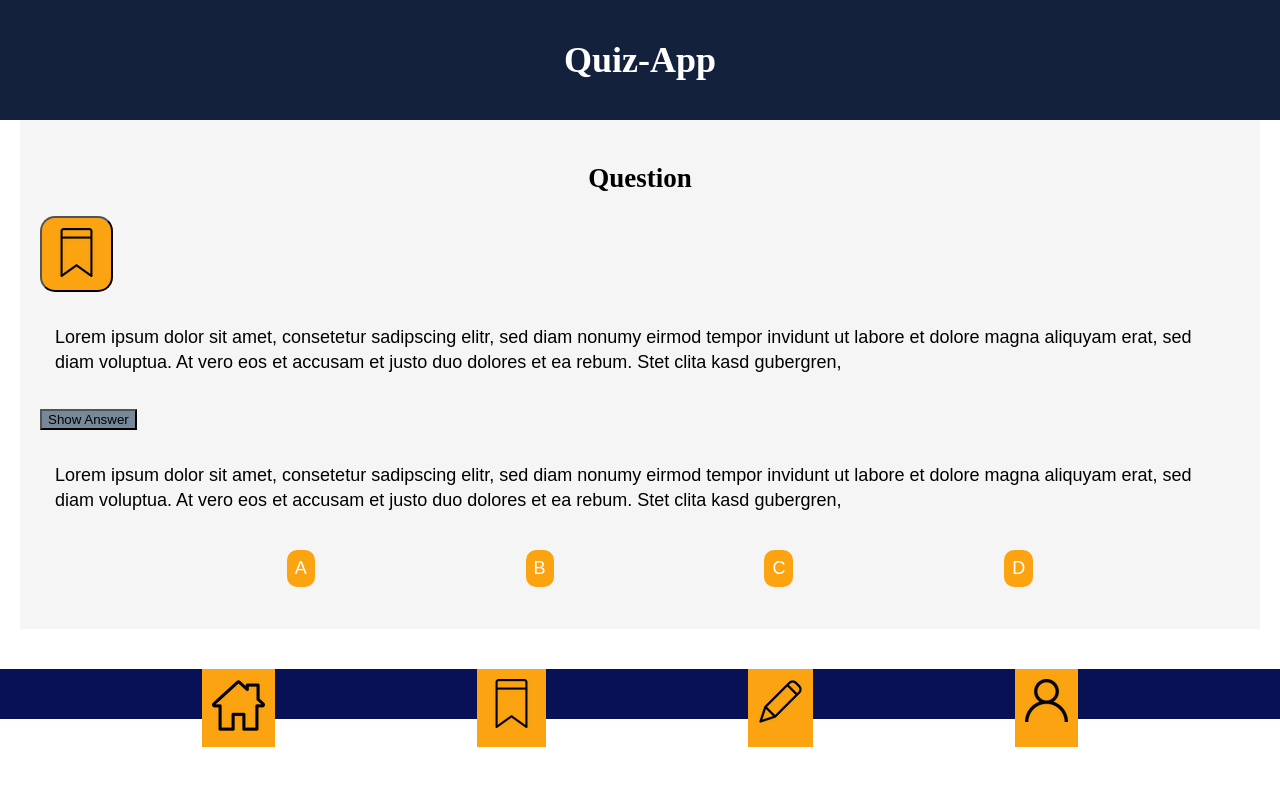
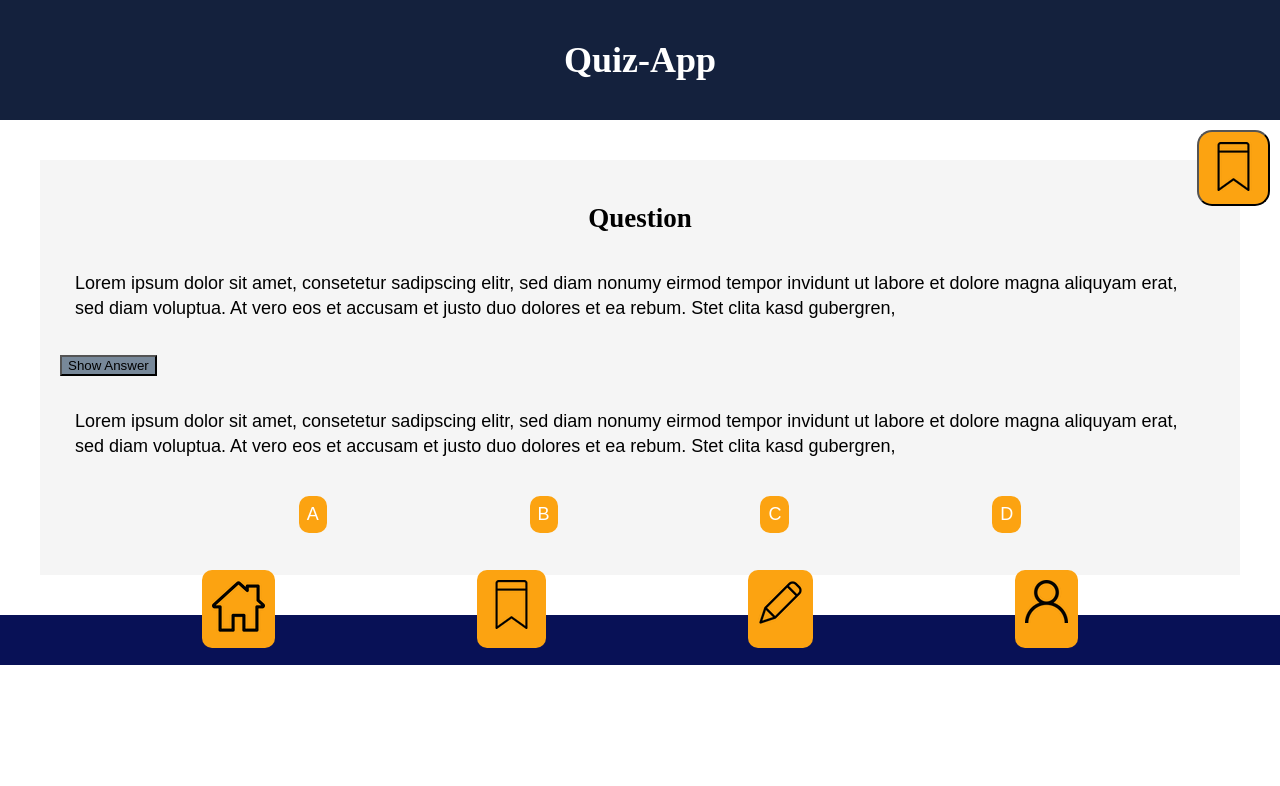
Before and after one commit to janhenrikfock/quiz-app, a website: page index.html in a window 1280 px wide. Drawn offline with Linux system fonts and the light colour scheme.

Commit message:
fixed positioning of buttons

```diff
--- a/scss/_card.scss
+++ b/scss/_card.scss
@@ -1,17 +1,21 @@
 .quizcard {
   background-color: whitesmoke;
   padding: 20px;
-  margin-bottom: 40px;
+  margin: 40px;
+  position: relative;
 }
 .quizcard__headline {
   text-align: center;
 }
 .quizcard__bookmark {
   background-color: #fca311;
+  position: absolute;
   padding: 10px;
   min-height: 25px;
   min-width: 25px;
   border-radius: 15px;
+  top: -30px;
+  right: -30px;
 }
 .quizcard__button {
   background: lightslategray;
--- a/scss/_footer.scss
+++ b/scss/_footer.scss
@@ -15,10 +15,11 @@
   max-height: 400px;
   width: 100%;
   position: absolute;
-  z-index: 10;
+  top: -45px;
 }
 .footer__navigation__link {
   color: white;
   background-color: #fca311;
+  border-radius: 10px;
   padding: 10px;
 }
```
Also changed, not shown: p3-create.html (+1 -1 lines), p4-profile.html (+1 -1 lines), styles.css.
